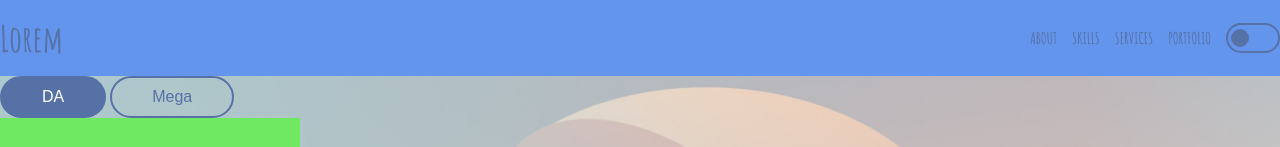
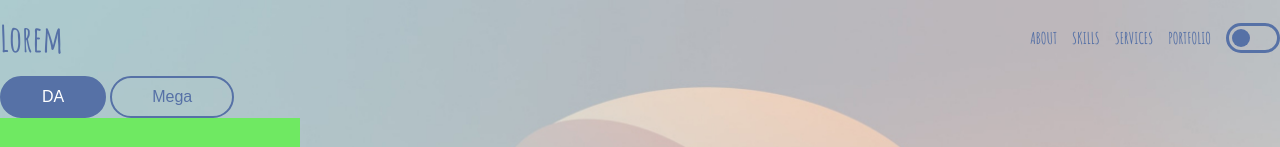
Before and after one commit to krowpw/figma, a plain HTML site: page caytik1-main/index.html in a window 1280 px wide. Shown: the top 147 px of the page. Drawn offline with Linux system fonts and the light colour scheme.

Commit message:
Add files via upload

```diff
--- a/caytik1-main/assets/css/header.css
+++ b/caytik1-main/assets/css/header.css
@@ -1,7 +1,6 @@
 .header {
   height: 76px;
   width: 100%;
-  background-color: cornflowerblue;
 
   display: flex;
   justify-content: space-between;
@@ -17,5 +16,32 @@
   display: flex;
   align-items: center;
   justify-content: space-between;
-  gap: 15px;
+  gap: 20px;
 }
+.light-switch {
+  width: 54px;
+  height: 30px;
+  border: 3px solid #5671a6;
+  border-radius: 50px;
+  position: relative;
+  cursor: pointer;
+}
+.switch {
+  position: absolute;
+  top: 3px;
+  left: 3px;
+  width: 18px;
+  height: 18px;
+
+  width: 18px;
+  height: 18px;
+  background-color: #5671a6;
+  border-radius: 50%;
+  transition: 1s;
+}
+#switch:checked ~ .switch {
+  left: 23px;
+}
+#switch {
+  display: none;
+}
--- a/caytik1-main/index.html
+++ b/caytik1-main/index.html
@@ -10,30 +10,17 @@
     <header class="header">
       <h1>Lorem</h1>
       <nav class="nav">
-        <div class="navigation-menu">
+        <img class="navigation-menu">
           <h3>ABOUT</h3>
           <h3>SKILLS</h3>
           <h3>SERVICES</h3>
           <h3>PORTFOLIO</h3>
+          <label for="switch" class="light-switch">
+            <input type="checkbox" id="switch"/>
+            <div class="switch"></div>
+          </label>
         </div>
-        <svg
-          xmlns="http://www.w3.org/2000/svg"
-          width="54"
-          height="30"
-          viewBox="0 0 54 30"
-          fill="none"
-        >
-          <rect
-            x="1"
-            y="1"
-            width="52"
-            height="28"
-            rx="14"
-            stroke="#5671A6"
-            stroke-width="2"
-          />
-          <rect x="5" y="6" width="18" height="18" rx="9" fill="#5671A6" />
-        </svg>
+
       </nav>
     </header>
 
```
Also changed, not shown: caytik1-main/assets/img/polzin.svg (added).
